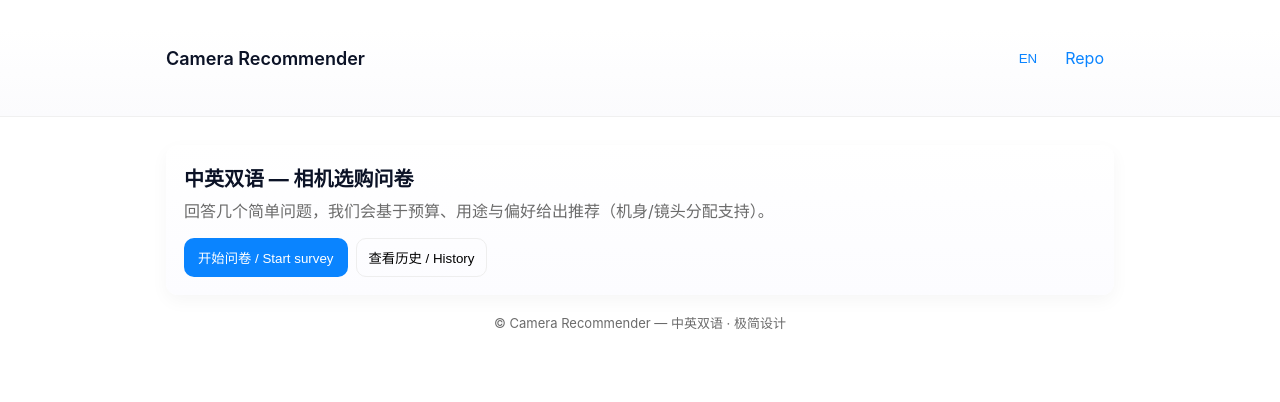
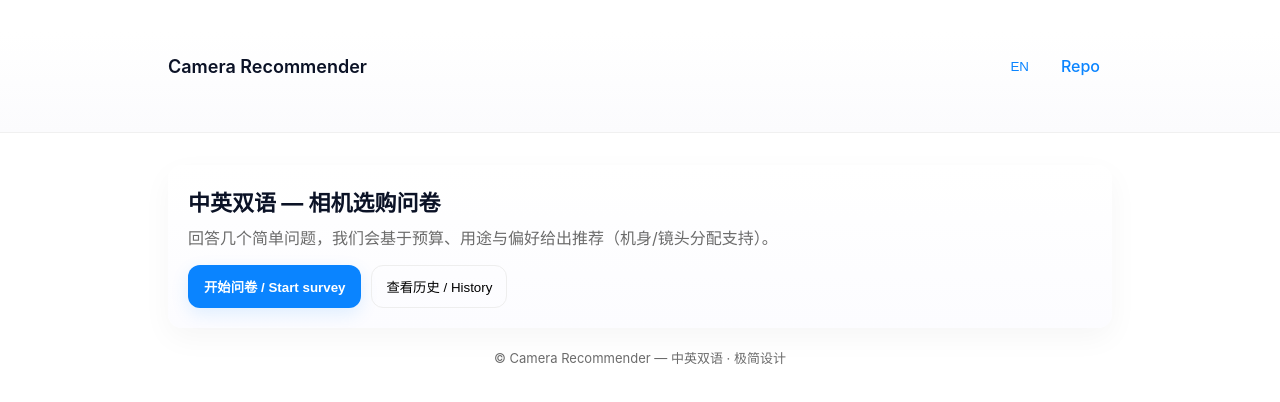
Before and after one commit to liwei2001320/camera-recommender, a plain HTML site: page index.html in a window 1280 px wide. Drawn offline with Linux system fonts and the light colour scheme.

Commit message:
Refine CSS for Apple-like minimal UI

```diff
--- a/css/style.css
+++ b/css/style.css
@@ -1,26 +1,26 @@
-/* Minimalist Apple-like styling */
-:root{--bg:#ffffff;--muted:#6b6b6b;--accent:#0a84ff;--text:#0b1226}
+/* Minimalist Apple-like styling (refined) */
+:root{--bg:#ffffff;--muted:#6b6b6b;--accent:#0a84ff;--text:#0b1226;--card:#ffffff}
 *{box-sizing:border-box}
-html,body{margin:0;padding:0;font-family:-apple-system,BlinkMacSystemFont,'Segoe UI',Roboto,'Helvetica Neue',Arial,'Noto Sans',sans-serif;background:var(--bg);color:var(--text)}
-.container{max-width:980px;margin:28px auto;padding:0 16px}
+html,body{margin:0;padding:0;font-family:-apple-system,BlinkMacSystemFont,'Segoe UI',Roboto,'Helvetica Neue',Arial,'Noto Sans',sans-serif;background:var(--bg);color:var(--text);-webkit-font-smoothing:antialiased}
+.container{max-width:980px;margin:32px auto;padding:0 18px}
 .topbar{border-bottom:1px solid #f0f0f0;background:linear-gradient(180deg, #fff, #fbfbfd)}
-.topbar .container{display:flex;align-items:center;justify-content:space-between;padding:14px 16px}
+.topbar .container{display:flex;align-items:center;justify-content:space-between;padding:16px 18px}
 #brand{font-weight:600;font-size:18px;margin:0}
 .controls{display:flex;gap:8px;align-items:center}
-.controls button, .controls a{border:0;background:transparent;padding:6px 10px;border-radius:8px;cursor:pointer;text-decoration:none;color:var(--accent)}
-.card{background:linear-gradient(180deg,#fff,#fcfcff);border-radius:12px;padding:18px;margin-top:18px;box-shadow:0 6px 18px rgba(10,10,10,0.04)}
-.title{margin:0;font-size:20px}
-.lead{color:var(--muted);margin-top:6px}
-.actions{margin-top:12px;display:flex;gap:8px}
-button.primary{background:var(--accent);color:white;border:0;padding:10px 14px;border-radius:10px;cursor:pointer}
-button.secondary{background:transparent;border:1px solid #eee;padding:8px 12px;border-radius:10px;cursor:pointer}
+.controls button, .controls a{border:0;background:transparent;padding:8px 12px;border-radius:10px;cursor:pointer;text-decoration:none;color:var(--accent);font-weight:500}
+.card{background:linear-gradient(180deg,var(--card),#fcfcff);border-radius:14px;padding:20px;margin-top:20px;box-shadow:0 10px 30px rgba(10,10,10,0.04)}
+.title{margin:0;font-size:22px}
+.lead{color:var(--muted);margin-top:8px}
+.actions{margin-top:16px;display:flex;gap:10px}
+button.primary{background:var(--accent);color:white;border:0;padding:12px 16px;border-radius:12px;cursor:pointer;font-weight:600;box-shadow:0 6px 18px rgba(10,132,255,0.12)}
+button.secondary{background:transparent;border:1px solid #eee;padding:10px 14px;border-radius:12px;cursor:pointer}
 .hidden{display:none}
-label{display:block;margin:8px 0;color:var(--muted)}
-input[type=number], select, input[type=text]{width:100%;padding:8px;border-radius:8px;border:1px solid #eee;margin-top:6px}
+label{display:block;margin:10px 0;color:var(--muted);font-size:14px}
+input[type=number], select, input[type=text]{width:100%;padding:10px;border-radius:10px;border:1px solid #f0f0f0;margin-top:8px;background:#fff}
 input[type=range]{width:100%}
-.step-title{margin:0 0 8px 0}
+.step-title{margin:0 0 10px 0;font-size:16px}
 #recommendations .card{margin-top:10px}
 .muted{color:var(--muted);font-size:13px}
-footer.center{margin:18px auto;text-align:center;color:var(--muted);font-size:13px}
+footer.center{margin:20px auto;text-align:center;color:var(--muted);font-size:13px}
 /* responsive */
-@media (max-width:600px){.container{padding:0 12px;margin:12px auto} #brand{font-size:16px}}
+@media (max-width:600px){.container{padding:0 14px;margin:12px auto} #brand{font-size:16px} .title{font-size:18px} button.primary{width:100%}}
```
